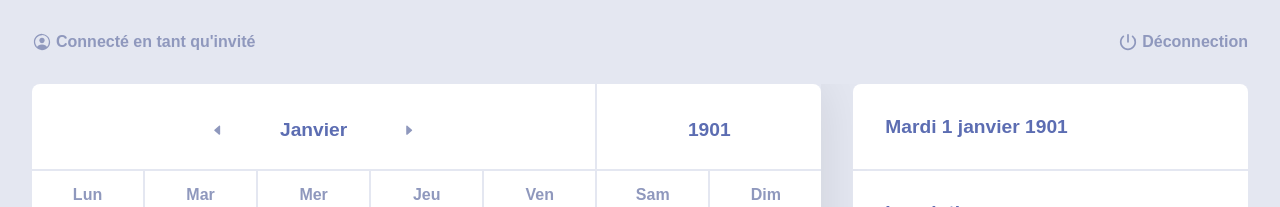
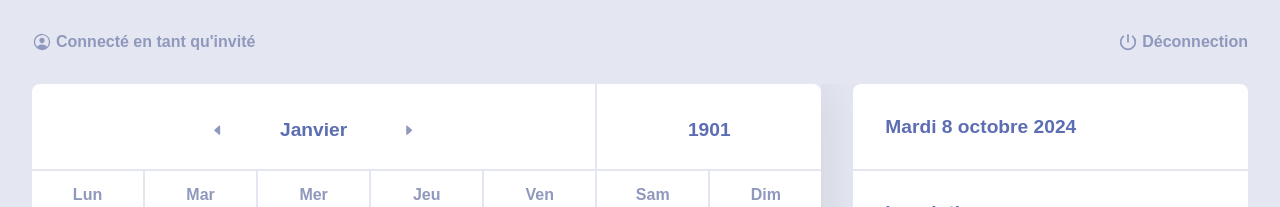
Before and after one commit to sylvain-galoustoff/sg-calendar, a React (Vite) app: page /1/1 in a window 1280 px wide. Shown: the top 207 px of the page. Built offline with nearby package versions, Linux system fonts and the light colour scheme; no server answers; what webfontloader would draw is missing.

Commit message:
Cell selection ok

```diff
--- a/src/components/App.tsx
+++ b/src/components/App.tsx
@@ -2,9 +2,11 @@ import { Routes, Route } from "react-router-dom";
 import Calendar from "./Calendar/Calendar";
 import Sidebar from "./Sidebar/Sidebar";
 import UserBar from "./UserBar";
+import { DateContextProvider } from "../context/DateContext";
 
 function App() {
   return (
+    <DateContextProvider>
       <div id="app">
         <UserBar />
         <div id="app-content">
@@ -19,6 +21,7 @@ function App() {
           </div>
         </div>
       </div>
+    </DateContextProvider>
   );
 }
 
--- a/src/components/Calendar/Cell.tsx
+++ b/src/components/Calendar/Cell.tsx
@@ -1,5 +1,6 @@
 import { useEffect, useState } from "react";
 import { useParams } from "react-router-dom";
+import { useDateContext } from "../../context/DateContext";
 
 type CellProps = {
   day: number;
@@ -8,7 +9,9 @@ type CellProps = {
 
 function Cell({ day, today }: CellProps) {
   const params = useParams();
+  const { date, setDate } = useDateContext();
   const [isToday, setIsToday] = useState(false);
+  const [isSelected, setIsSelected] = useState(false);
 
   useEffect(() => {
     let cellDate = new Date(Number(params.year), Number(params.month) - 1, day);
@@ -18,10 +21,26 @@ function Cell({ day, today }: CellProps) {
     } else {
       setIsToday(false);
     }
-  }, [params, day]);
+
+    if (date.getTime() === cellDate.getTime()) {
+      setIsSelected(true);
+    } else {
+      setIsSelected(false);
+    }
+  }, [params, day, date]);
+
+  const setSelectedDate = () => {
+    let cellDate = new Date(Number(params.year), Number(params.month) - 1, day);
+    setDate(cellDate);
+  };
 
   return (
-    <div className={`cell ${isToday ? "today" : "not-today"}`}>
+    <div
+      className={`cell ${isToday ? "today" : "not-today"} ${
+        isSelected ? "selected" : "not-selected"
+      }`}
+      onClick={setSelectedDate}
+    >
       <div className="cell-content">
         <div className="span cell-value">{day}</div>
       </div>
--- a/src/components/Sidebar/SelectedDate.tsx
+++ b/src/components/Sidebar/SelectedDate.tsx
@@ -1,19 +1,12 @@
-import { useEffect, useState } from "react";
-import { useParams } from "react-router-dom";
-import { getMonthFromParams } from "../../utils/dates";
 import { format } from "date-fns";
+import { useDateContext } from "../../context/DateContext";
 
 function SelectedDate() {
-  const params = useParams();
-  const [selectedDate, setSelectedDate] = useState<Date | null>(new Date());
-
-  useEffect(() => {
-    setSelectedDate(getMonthFromParams(params));
-  }, [params]);
+  const { date } = useDateContext();
 
   return (
     <div className="cell big bold" id="selected-date">
-      <span>{selectedDate && format(selectedDate, "EEEE d MMMM yyyy")}</span>
+      <span>{format(date, "EEEE d MMMM yyyy")}</span>
     </div>
   );
 }
--- /dev/null
+++ b/src/context/DateContext.tsx
@@ -0,0 +1,25 @@
+import { createContext, useState, useContext, ReactNode } from "react";
+
+type DateContextType = {
+  date: Date;
+  setDate: (date: Date) => void;
+};
+
+export const DateContext = createContext<DateContextType>({
+  date: new Date(),
+  setDate: () => {},
+});
+
+type DateContextProviderProps = {
+  children: ReactNode;
+};
+
+export const DateContextProvider = ({ children }: DateContextProviderProps) => {
+  const [date, setDate] = useState(new Date());
+
+  return (
+    <DateContext.Provider value={{ date, setDate }}>{children}</DateContext.Provider>
+  );
+};
+
+export const useDateContext = () => useContext(DateContext);
--- a/src/styles/global.scss
+++ b/src/styles/global.scss
@@ -157,7 +157,8 @@ body,
     color: $textLight;
     cursor: pointer;
 
-    &:hover {
+    &:hover,
+    &.selected {
       background-color: $primary;
     }
 
@@ -182,7 +183,8 @@ body,
         font-weight: 700;
       }
 
-      &:hover {
+      &:hover,
+      &.selected {
         .cell-value {
           background-color: $card;
           color: $primary;
```
Lines whose indentation alone changed are shown as unchanged.
